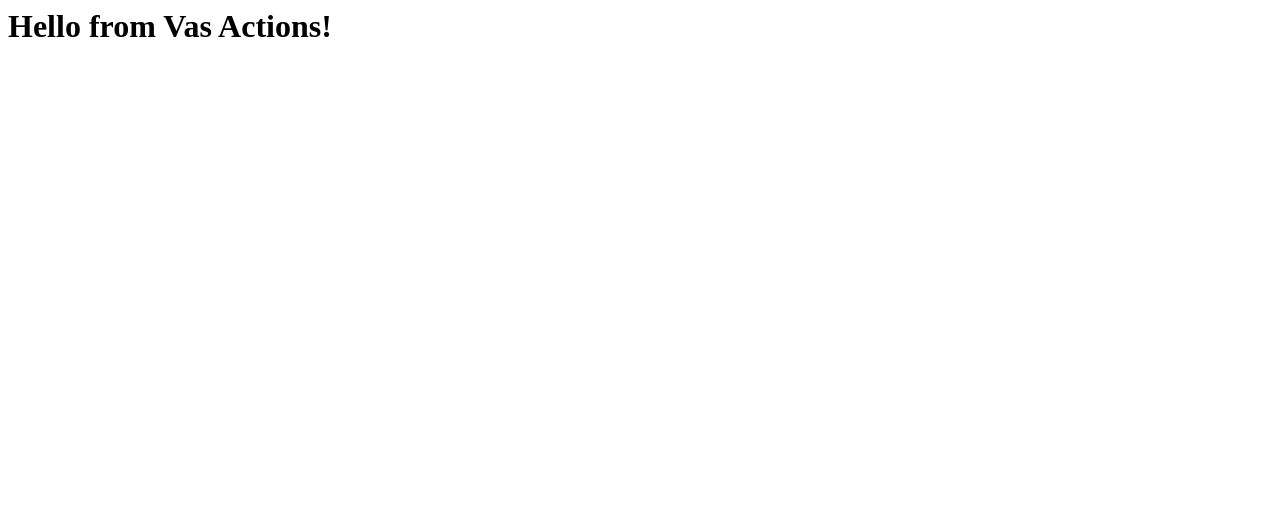
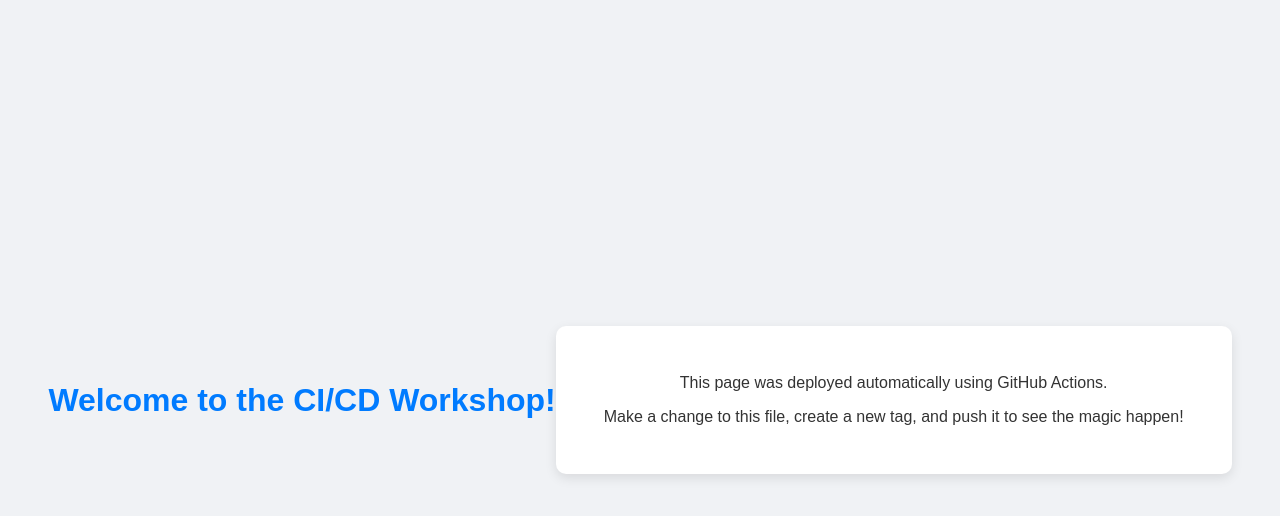
Before and after one commit to gitteroy/git-demo, a plain HTML site: page index.html in a window 1280 px wide. Drawn offline with Linux system fonts and the light colour scheme.

Commit message:
feat: new page

```diff
--- a/index.html
+++ b/index.html
@@ -1 +1,22 @@
-<h1>Hello from Vas Actions!</h1>
+<!DOCTYPE html>
+<html lang="en">
+<head>
+    <meta charset="UTF-8">
+    <meta name="viewport" content="width=device-width, initial-scale=1.0">
+    <title>Git & CI/CD Workshop</title>
+    <style>
+        body { font-family: sans-serif; background-color: #f0f2f5; color: #333; display: flex; justify-content: center; align-items: center; height: 100vh; margin: 0; text-align: center; }
+        main { background-color: #fff; padding: 2rem 3rem; border-radius: 10px; box-shadow: 0 4px 12px rgba(0, 0, 0, 0.1); }
+        h1 { color: #007bff; }
+    </style>
+</head>
+<body>
+    <header>
+        <h1>Welcome to the CI/CD Workshop!</h1>
+    </header>
+    <main>
+        <p>This page was deployed automatically using GitHub Actions.</p>
+        <p>Make a change to this file, create a new tag, and push it to see the magic happen!</p>
+    </main>
+</body>
+</html>
```
